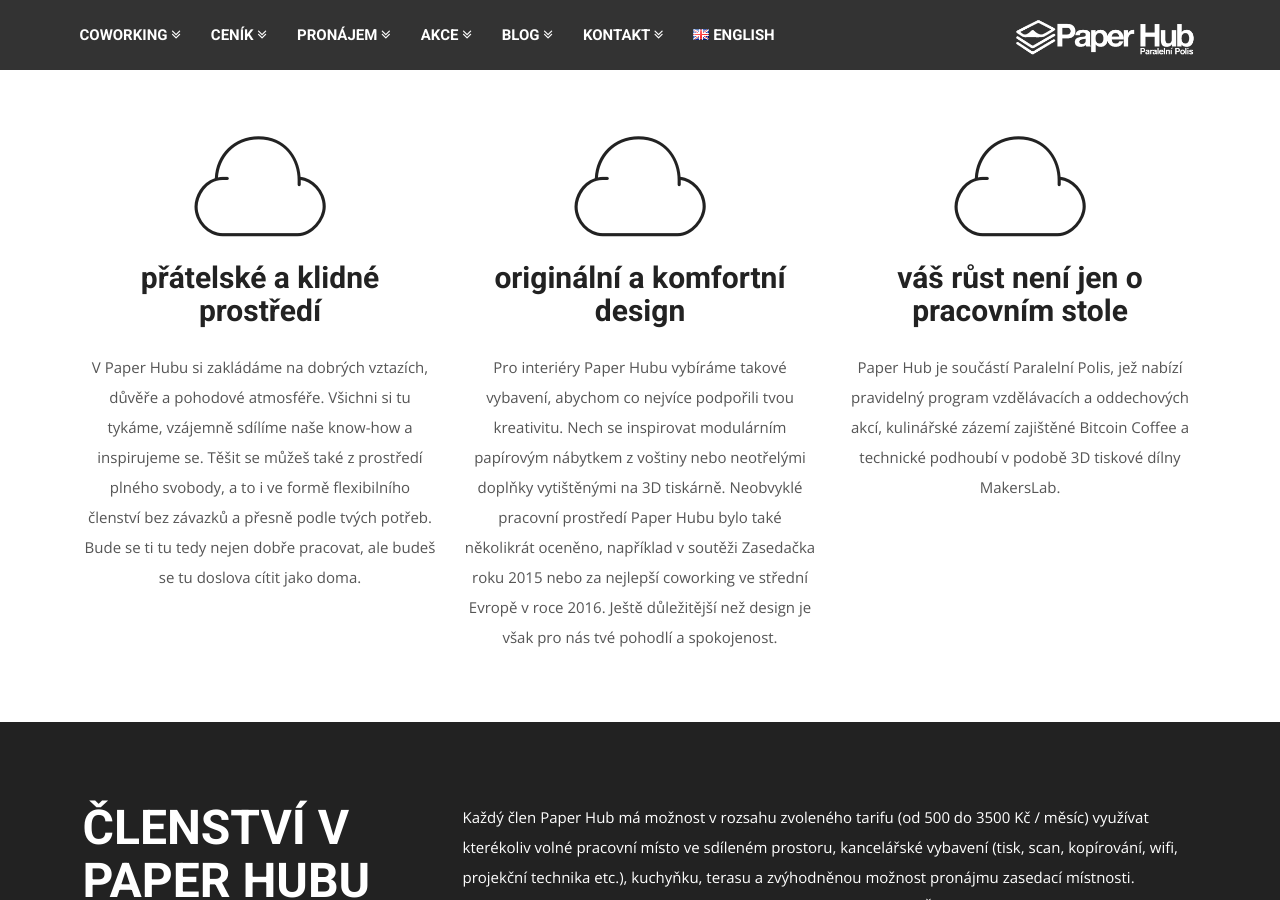
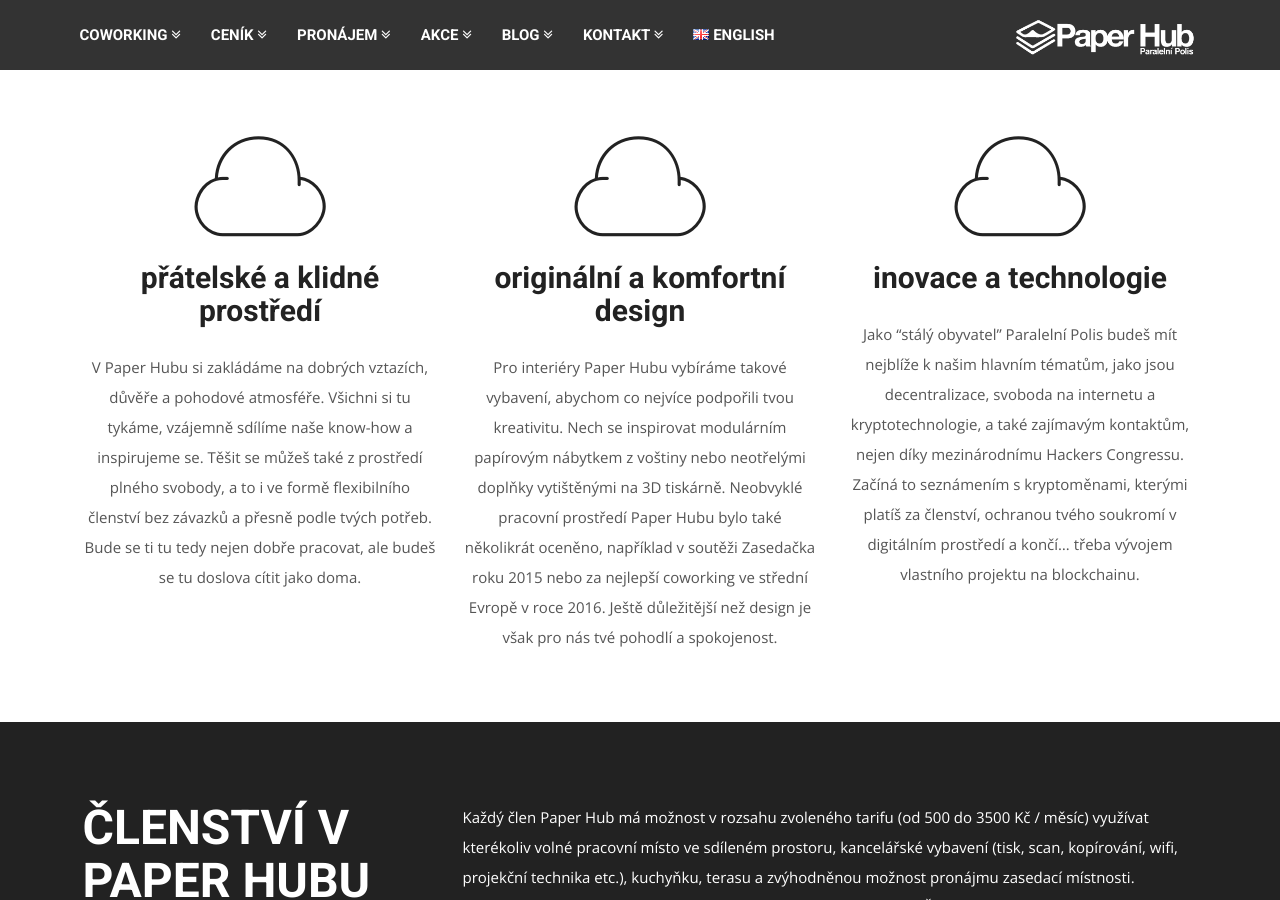
Before and after one commit to ParalelniPolis/paperhubweb, a Jekyll site: the page built from index.html, in a window 1280 px wide and 900 px high, scrolled down 1072 px. Built offline with Jekyll 4.4.1, drawn with Linux system fonts in a browser that asks for light colours; some web fonts are replaced; Markdown is read by kramdown in place of the engine named in the settings.

Commit message:
Update website_text.yaml

```diff
--- a/_data/website_text.yaml
+++ b/_data/website_text.yaml
@@ -132,10 +132,10 @@ items_below_slides:
             eng: "Everyone’s working habits are different. That is why we offer various rent options ranging from five hours a month to unlimited access or even your own personal desk. Whether you want to arrange a small meeting of five people, presentation for 20 clients or a lecture for 120 attendants, we will find the right place for you."
 
     -   title:
-            cz: "váš růst není jen o pracovním stole"
+            cz: "inovace a technologie"
             eng: "your growth is not just about your desk"
         content:
-            cz: "Paper Hub je součástí Paralelní Polis, jež nabízí pravidelný program vzdělávacích a oddechových akcí, kulinářské zázemí zajištěné Bitcoin Coffee a technické podhoubí v podobě 3D tiskové dílny MakersLab."
+            cz: "Jako “stálý obyvatel” Paralelní Polis budeš mít nejblíže k našim hlavním tématům, jako jsou decentralizace, svoboda na internetu a kryptotechnologie, a také zajímavým kontaktům, nejen díky mezinárodnímu Hackers Congressu. Začíná to seznámením s kryptoměnami, kterými platíš za členství, ochranou tvého soukromí v digitálním prostředí a končí… třeba vývojem vlastního projektu na blockchainu."
             eng: "Paper Hub forms a part of Paralelni Polis, a venue providing regular program of both educational and leisure events, a culinary facility provided by Bitcoin Coffee and the technical underworld of 3D printing workshop MakersLab."
 
 
```
